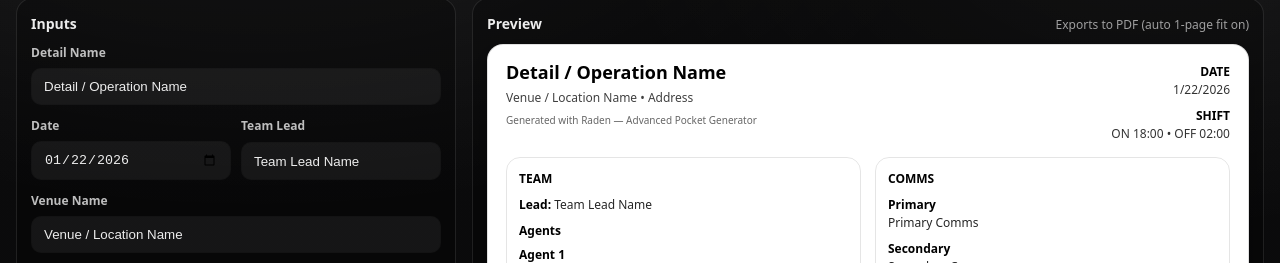
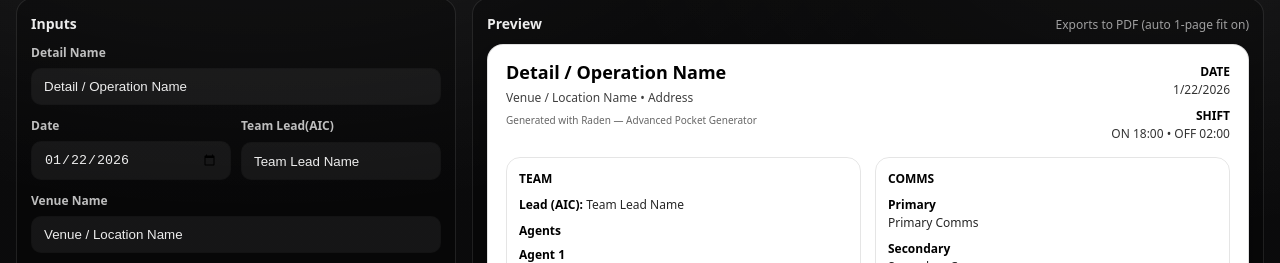
Before and after one commit to NewCodeOnDaBlock/the-pocket-advance-generator, a React (Vite) app: page / in a window 1280 px wide. Shown: the part 147-410 px from the top of the page. Built offline with nearby package versions, Linux system fonts and the light colour scheme.

Commit message:
label change

```diff
--- a/src/App.tsx
+++ b/src/App.tsx
@@ -709,7 +709,7 @@ export default function App() {
                       />
                     </div>
                     <div style={field}>
-                      <div style={label}>Team Lead</div>
+                      <div style={label}>Team Lead(AIC)</div>
                       <input
                         style={controlBase}
                         value={data.teamLead}
@@ -1378,7 +1378,7 @@ export default function App() {
                         </div>
                         <div style={{ fontSize: 12 }}>
                           <div>
-                            <span style={{ fontWeight: 800 }}>Lead:</span>{" "}
+                            <span style={{ fontWeight: 800 }}>Lead (AIC):</span>{" "}
                             <span style={{ opacity: 0.85 }}>
                               {data.teamLead}
                             </span>
```
